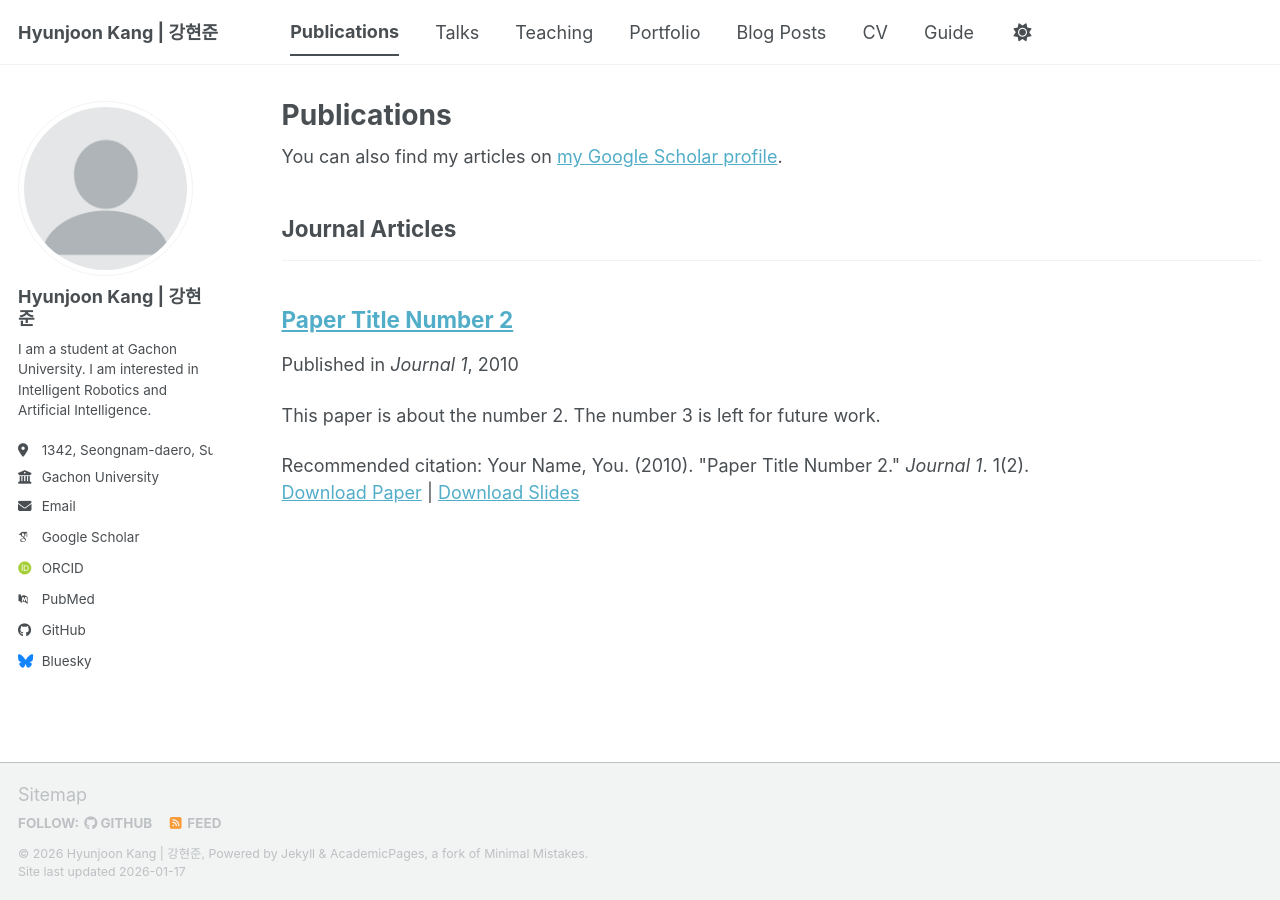
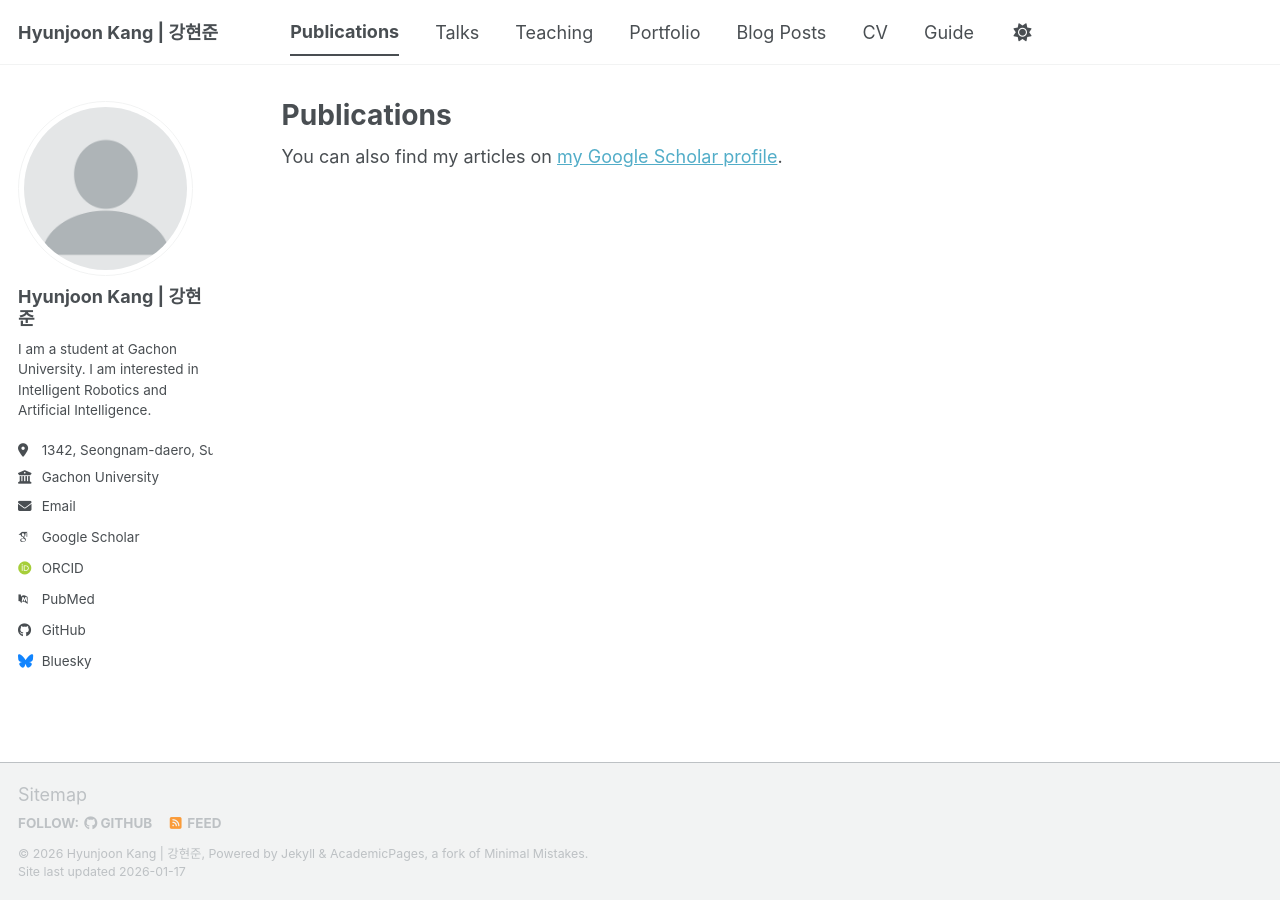
Before and after one commit to hyunjoonkang/hyunjoonkang.github.io, a Jekyll site: the page built from _pages/publications.html, in a window 1280 px wide. Built offline with Jekyll 4.4.1, drawn with Linux system fonts in a browser that asks for light colours; some web fonts are replaced; a script bundle is joined from its source files by our own code; library files that are not in the unit come from our copies.

Commit message:
publication change 2

```diff
--- a/_publications/2010-10-01-paper-title-number-2.md
+++ /dev/null
@@ -1,14 +0,0 @@
----
-title: "Paper Title Number 2"
-collection: publications
-category: manuscripts
-permalink: /publication/2010-10-01-paper-title-number-2
-excerpt: 'This paper is about the number 2. The number 3 is left for future work.'
-date: 2010-10-01
-venue: 'Journal 1'
-slidesurl: 'https://academicpages.github.io/files/slides2.pdf'
-paperurl: 'https://academicpages.github.io/files/paper2.pdf'
-citation: 'Your Name, You. (2010). &quot;Paper Title Number 2.&quot; <i>Journal 1</i>. 1(2).'
----
-
-The contents above will be part of a list of publications, if the user clicks the link for the publication than the contents of section will be rendered as a full page, allowing you to provide more information about the paper for the reader. When publications are displayed as a single page, the contents of the above "citation" field will automatically be included below this section in a smaller font.
```
Also changed, not shown: _publications/2025-09-15-icra-vla.md (added, +14 -0 lines), _publications/2025-11-12-ksas-imitation-learning.md (renamed from _publications/2025-11-12-paper-title-number-1.md, +1 -1 lines).
